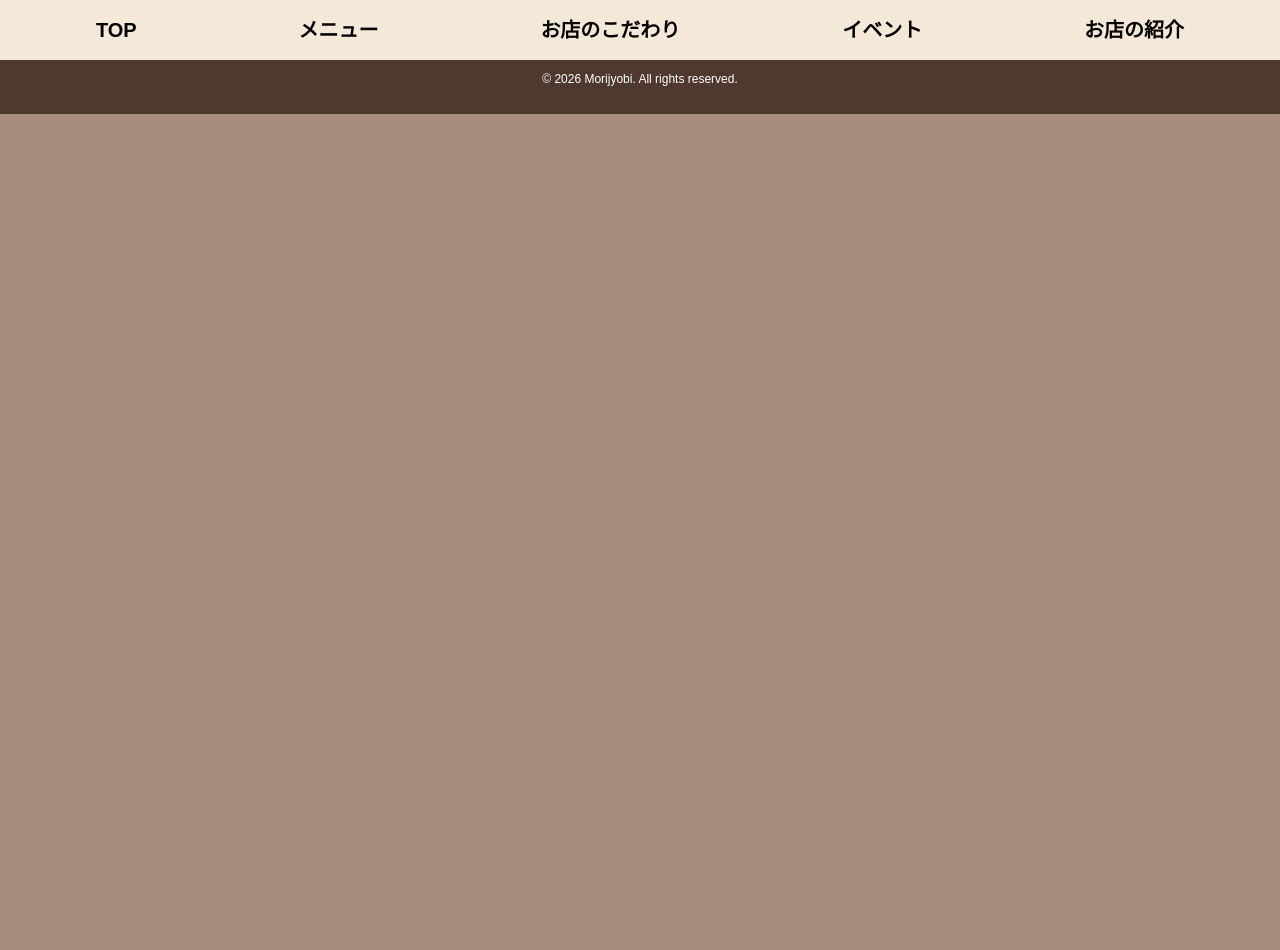
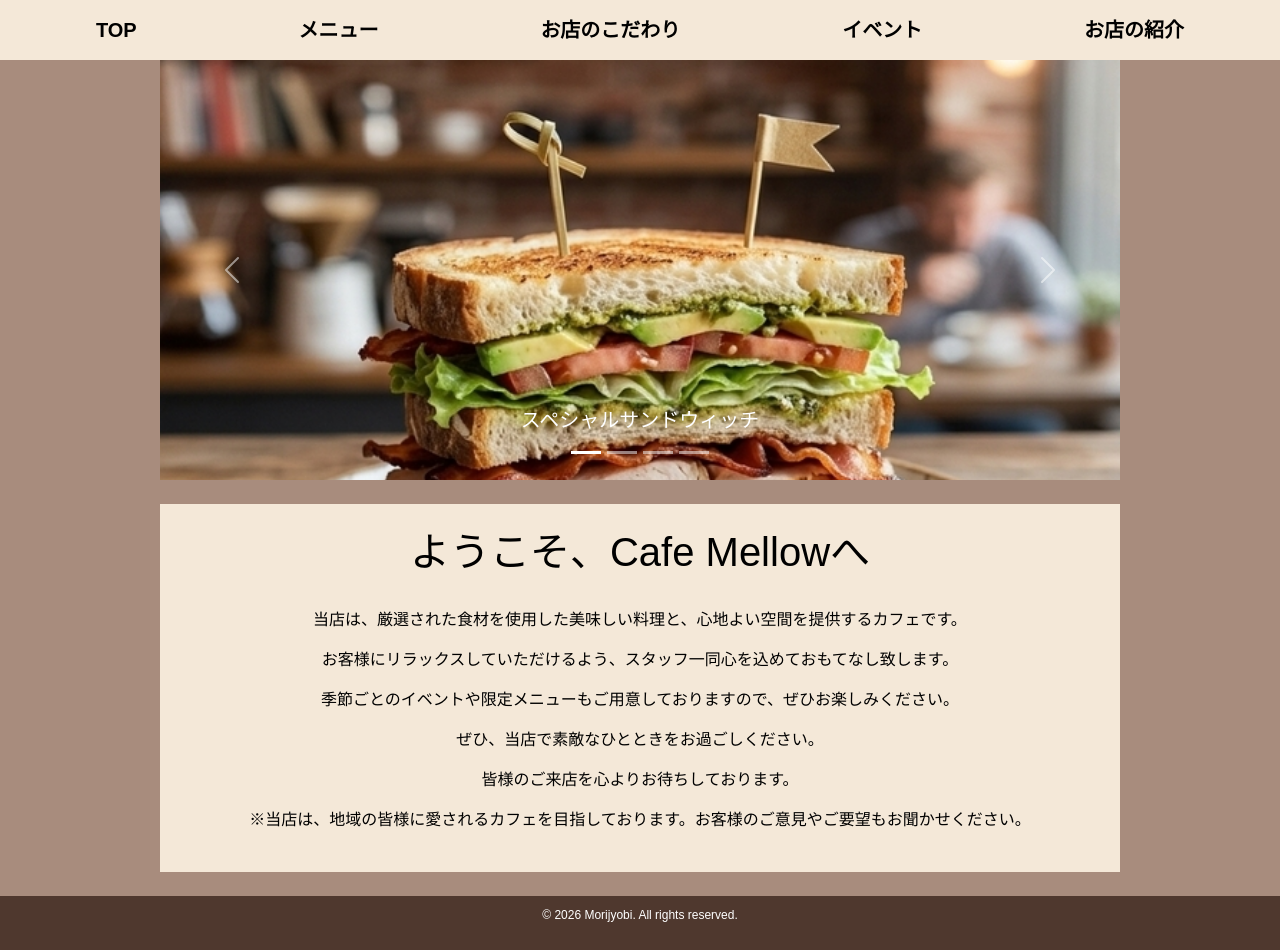
Before and after one commit to ayu27-mj/team-h, a plain HTML site: page index.html in a window 1280 px wide. Before the commit the page ends 800 px from the top, so only its background shows below. Drawn offline with nearby package versions, Linux system fonts and the light colour scheme.

Commit message:
トップページを作成

```diff
--- a/index.html
+++ b/index.html
@@ -5,8 +5,35 @@
     <meta name="viewport" content="width=device-width, initial-scale=1.0">
     <link href="https://cdn.jsdelivr.net/npm/bootstrap@5.3.8/dist/css/bootstrap.min.css" rel="stylesheet" integrity="sha384-sRIl4kxILFvY47J16cr9ZwB07vP4J8+LH7qKQnuqkuIAvNWLzeN8tE5YBujZqJLB" crossorigin="anonymous">
        <link rel="stylesheet" href="style.css">
-    <title>トップ</title>
+    <title>Cafe Mellow</title>
     <style>
+        #carouselExampleCaptions {
+            max-width: 960px;
+            margin: 24px auto;
+            margin-top: auto;
+        }
+
+        #carouselExampleCaptions .carousel-item img {
+            width: 100%;
+            height: clamp(240px, 45vw, 420px);
+            object-fit: cover;
+        }
+
+        #honbun {
+            background: #F4E8D8;
+            max-width: 960px;
+            margin: 24px auto;
+            padding: 0 16px;
+            text-align: center;
+            padding-bottom: 24px;
+        }
+
+        #honbun h1 {
+            text-align: center;
+            margin-top: 24px;
+            padding-top: 24px;
+            padding-bottom: 24px;
+        }
     </style>
 </head>
 <body>
@@ -21,6 +48,59 @@
             </ul>
         </nav>
     </header>
+    <main>
+        <div id="carouselExampleCaptions" class="carousel slide">
+            <div class="carousel-indicators">
+                <button type="button" data-bs-target="#carouselExampleCaptions" data-bs-slide-to="0" class="active" aria-current="true" aria-label="Slide 1"></button>
+                <button type="button" data-bs-target="#carouselExampleCaptions" data-bs-slide-to="1" aria-label="Slide 2"></button>
+                <button type="button" data-bs-target="#carouselExampleCaptions" data-bs-slide-to="2" aria-label="Slide 3"></button>
+                <button type="button" data-bs-target="#carouselExampleCaptions" data-bs-slide-to="3" aria-label="Slide 3"></button>
+            </div>
+            <div class="carousel-inner">
+                <div class="carousel-item active">
+                    <img src="img/Sandwich.jpg" class="d-block w-100" alt="...">
+                    <div class="carousel-caption d-none d-md-block">
+                        <h5>スペシャルサンドウィッチ</h5>
+                    </div>
+                </div>
+                <div class="carousel-item">
+                    <img src="img/Coffee.jpg" class="d-block w-100" alt="...">
+                    <div class="carousel-caption d-none d-md-block">
+                        <h5>スペシャルコーヒー</h5>
+                    </div>
+                </div>
+                <div class="carousel-item">
+                    <img src="img/Caffè Latte.jpg" class="d-block w-100" alt="...">
+                    <div class="carousel-caption d-none d-md-block">
+                        <h5>スペシャルカフェラテ</h5>
+                    </div>
+                </div>
+                <div class="carousel-item">
+                    <img src="img/Curry.png" class="d-block w-100" alt="...">
+                    <div class="carousel-caption d-none d-md-block">
+                        <h5>アルティメットカレー</h5>
+                    </div>
+                </div>
+            </div>
+            <button class="carousel-control-prev" type="button" data-bs-target="#carouselExampleCaptions" data-bs-slide="prev">
+                <span class="carousel-control-prev-icon" aria-hidden="true"></span>
+                <span class="visually-hidden">Previous</span>
+            </button>
+            <button class="carousel-control-next" type="button" data-bs-target="#carouselExampleCaptions" data-bs-slide="next">
+                <span class="carousel-control-next-icon" aria-hidden="true"></span>
+                <span class="visually-hidden">Next</span>
+            </button>
+        </div>
+        <div id="honbun">
+            <h1>ようこそ、Cafe Mellowへ</h1>
+            <p>当店は、厳選された食材を使用した美味しい料理と、心地よい空間を提供するカフェです。</p>
+            <p>お客様にリラックスしていただけるよう、スタッフ一同心を込めておもてなし致します。</p>
+            <p>季節ごとのイベントや限定メニューもご用意しておりますので、ぜひお楽しみください。</p>
+            <p>ぜひ、当店で素敵なひとときをお過ごしください。</p>
+            <p>皆様のご来店を心よりお待ちしております。</p>
+            <p>※当店は、地域の皆様に愛されるカフェを目指しております。お客様のご意見やご要望もお聞かせください。</p>
+        </div>
+    </main>
     <footer>
         <p>&copy; 2026 Morijyobi. All rights reserved.</p>
     </footer>
```
